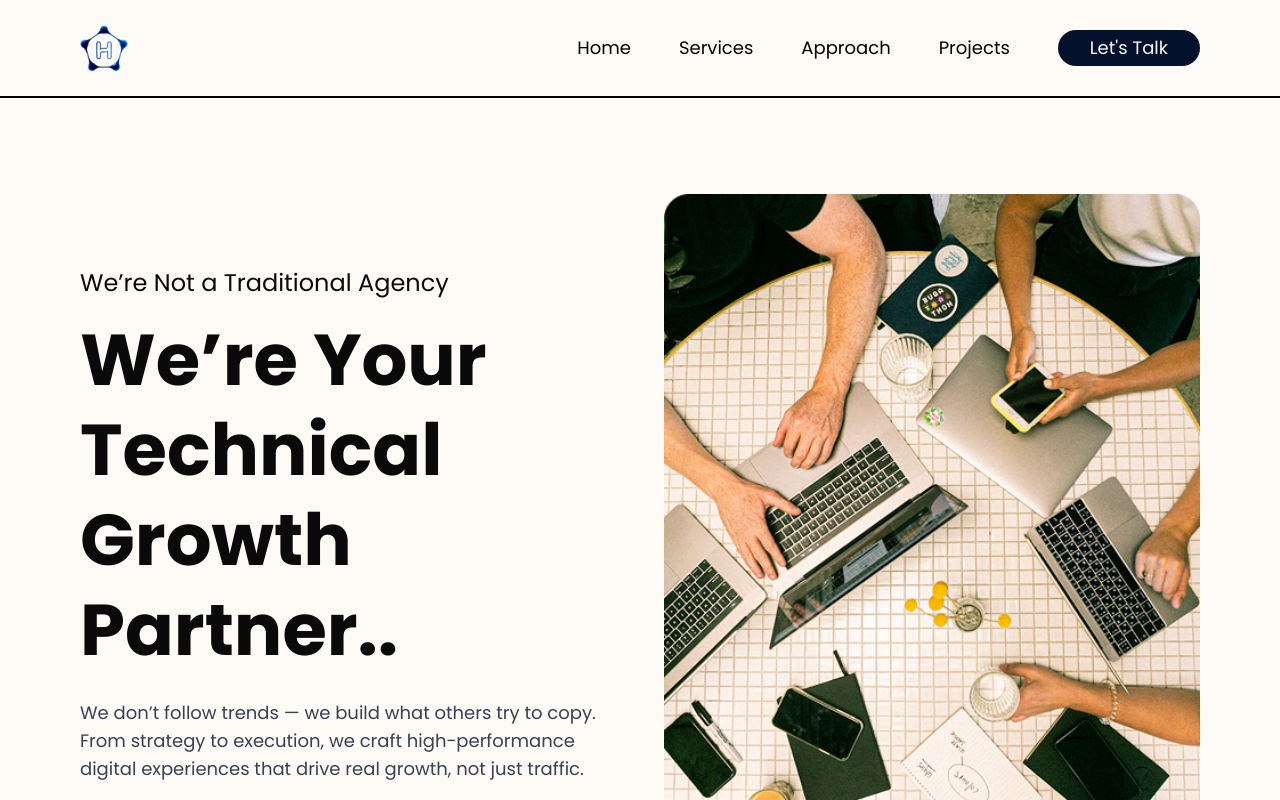
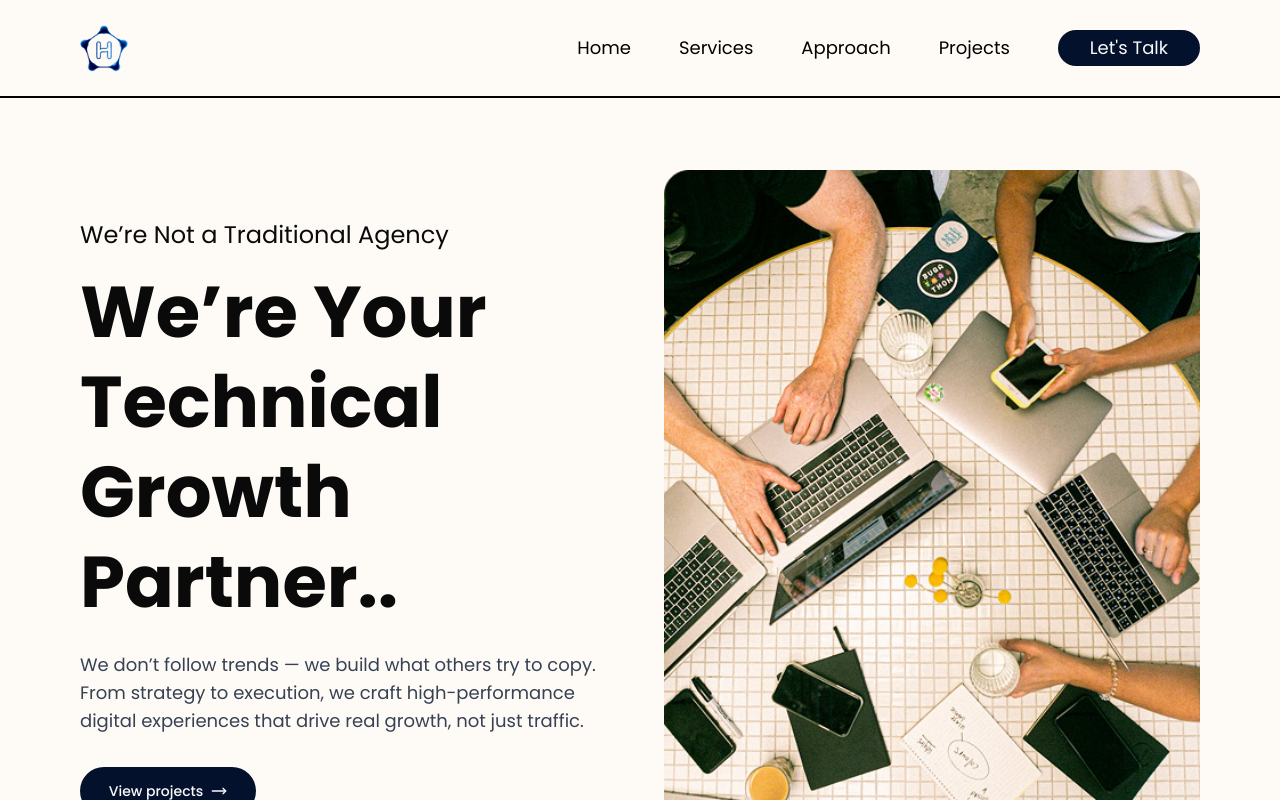
Before and after one commit to vincentdkafka/High5-Labs, a Next.js app: page / in a window 1280 px wide. Shown: the top 800 px of the page. Built offline with nearby package versions, Linux system fonts and the light colour scheme.

Commit message:
image issue

```diff
--- a/app/_components/Hero.jsx
+++ b/app/_components/Hero.jsx
@@ -5,11 +5,14 @@ import React from "react";
 const Hero = () => {
   return (
     <div id="home" className="bg-[#FEFBF6] w-full overflow-hidden">
-      <div className="container mx-auto px-4 lg:px-20 py-12 lg:py-24 flex flex-col lg:flex-row justify-between items-center gap-12">
+      <div className="container mx-auto px-4 lg:px-20 py-9 lg:py-18 flex flex-col lg:flex-row justify-between items-center gap-12">
         <div className="flex-1 text-center lg:text-left">
-          <h2 className="font-light mt-8 lg:mt-16 text-xl lg:text-2xl ">We’re Not a Traditional Agency</h2>
+          <h2 className="font-light mt-4 lg:mt-4 text-xl lg:text-2xl ">
+            We’re Not a Traditional Agency
+          </h2>
           <h1 className="text-4xl md:text-6xl lg:text-7xl mt-4 font-bold leading-tight">
-            We’re Your Technical <br className="hidden lg:block" /> Growth Partner..
+            We’re Your Technical <br className="hidden lg:block" /> Growth
+            Partner..
           </h1>
           <p className="text-base lg:text-lg mt-6 text-gray-700 max-w-2xl mx-auto lg:mx-0">
             We don’t follow trends — we build what others try to copy. From
@@ -24,11 +27,11 @@ const Hero = () => {
           </a>
         </div>
 
-        <div className="flex-1 w-full max-w-2xl mx-auto lg:mx-0">
+        <div className="flex-1 w-full max-w-md lg:max-w-xl mx-auto lg:mx-0">
           <Image
             src="/wallpaper.png"
-            width={560}
-            height={795}
+            width={460}
+            height={595}
             alt="Technical Growth Partner"
             className="w-full h-auto object-contain"
             priority
```
Also changed, not shown: 1 other file (tests, documents, lock files or other folders).
